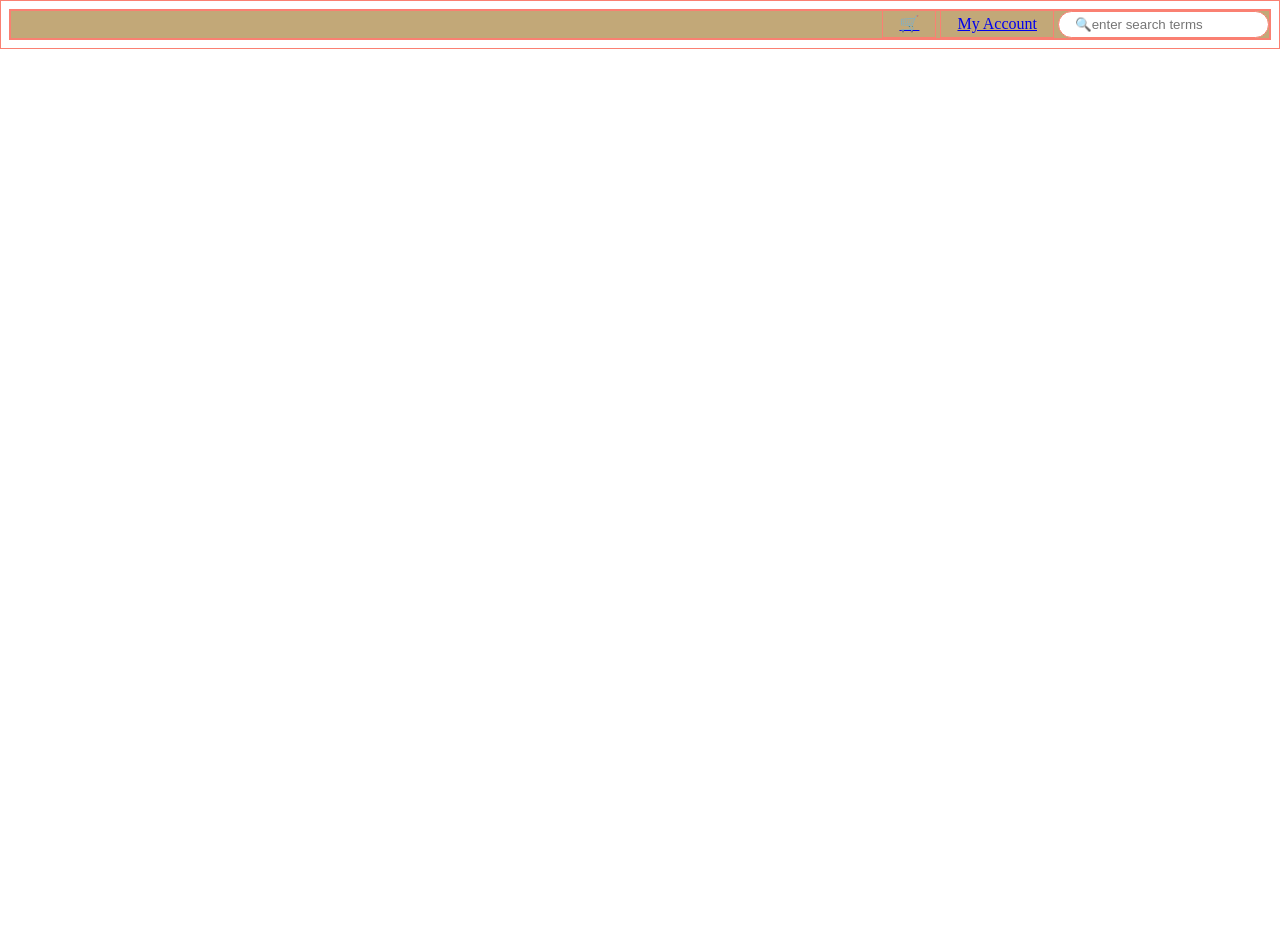
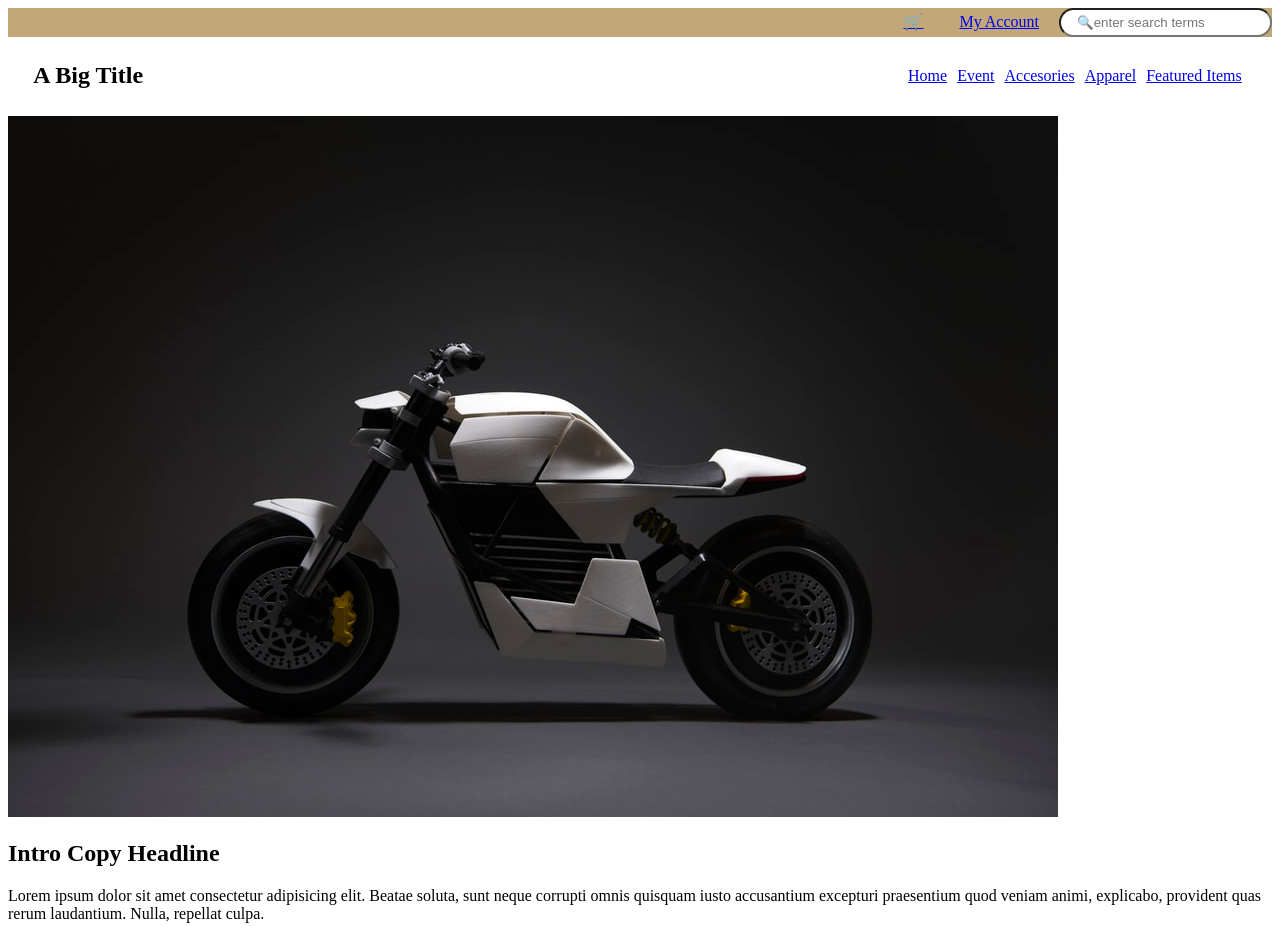
Before and after one commit to rboeglinjr2010/newebsite, a plain HTML site: page index.html in a window 1280 px wide. Shown: the top 926 px of the page. Before the commit the page ends 800 px from the top, so only its background shows below. Drawn offline with Linux system fonts and the light colour scheme.

Commit message:
randys version that sucks

```diff
--- a/index.html
+++ b/index.html
@@ -7,12 +7,37 @@
     <link rel="stylesheet" href="style.css"/>
 </head>
 <body>
-    <nav>
+    <section class="topnavbar">
         <!-- <div class="navNav"> -->
         <a  class="topnav" target="_blank" href="http://www.google.com">&#x1f6d2;</a>
         <a class="topnav" href="#">My Account</a>
         <input class="topnav" type="text" placeholder="&#x1F50D;enter search terms"></input>
         <!-- </div> -->
+    </section>
+    <nav>
+        <div class="logo">
+            <h1>A Big Title</h1>
+        </div>
+        <div class="navlinks">
+            <a class="mainnav" href="#">Home</a>
+            <a class="mainnav" href="#">Event</a>
+            <a class="mainnav" href="#">Accesories</a>
+            <a class="mainnav" href="#">Apparel</a>
+            <a class="mainnav" href="#">Featured Items</a>
+        </div>
     </nav>
+    <img src="/images/bike.jpg"/>
+    <h2>
+        Intro Copy Headline
+    </h2>
+    <p>
+        Lorem ipsum dolor sit amet consectetur adipisicing elit. Beatae soluta, sunt neque corrupti omnis quisquam iusto accusantium excepturi praesentium quod veniam animi, explicabo, provident quas rerum laudantium. Nulla, repellat culpa.
+    </p>
+    <div class="bikeImages">
+        <img src="/images/bike2.jpg"/>
+        <img src="/images/bike3.jpg"/>
+        <img src="/images/bike4.jpg"/>
+        <img src="images/bike5.jpg"/>
+    </div>
 </body>
 </html>
--- a/style.css
+++ b/style.css
@@ -1,7 +1,7 @@
-* {
+/* * {
   border: 1px salmon solid;
-}
-nav {
+} */
+.topnavbar {
   background-color: #c2a878;
   text-align: right;
   /* display: flex;
@@ -19,3 +19,26 @@ input {
   display: flex;
   justify-content: space-evenly;
 } */
+h1 {
+  display: inline;
+}
+.logo {
+  width: 35%;
+}
+.navlinks {
+  width: 65%;
+  display: flex;
+  justify-content: flex-end;
+}
+nav {
+  display: flex;
+  justify-content: space-around;
+  margin: 2%;
+}
+.mainnav {
+  padding: 5px;
+}
+.bikeimages {
+  display: flex;
+  justify-content: center;
+}
```
Also changed, not shown: images/bike.jpg (added), images/bike2.jpg (added), images/bike3.jpg (added), images/bike4.jpg (added), images/bike5.jpg (added).
